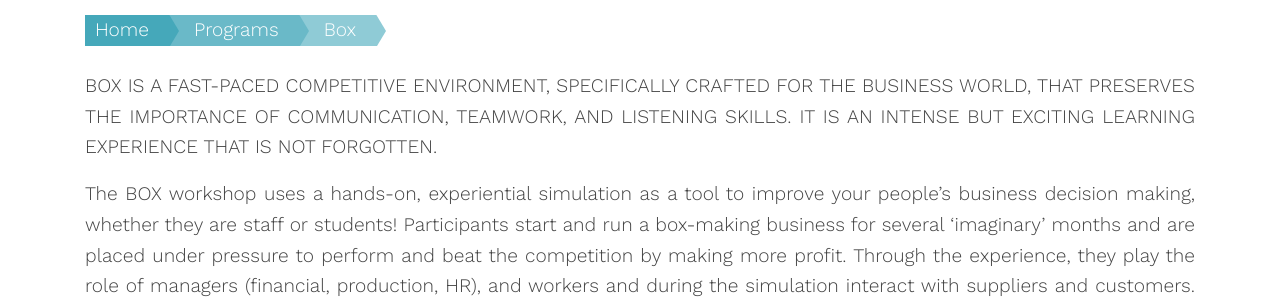
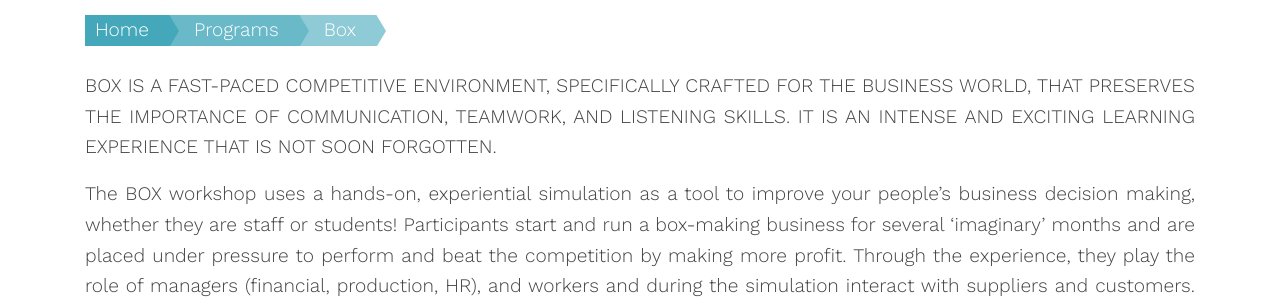
Before and after one commit to zac-heisey/team-business, a Jekyll site: the page built from _pages/box.md, in a window 1280 px wide and 900 px high, scrolled down 636 px. Shown: the part 186-486 px from the top of the window. Built offline with Jekyll 4.4.1, drawn with Linux system fonts in a browser that asks for light colours.

Commit message:
Update from Forestry.io Lara Azzam updated _pages/box.md

```diff
--- a/_pages/box.md
+++ b/_pages/box.md
@@ -14,7 +14,7 @@ intro-2: Transform your people from thinking like an ‘employee’ to thinking
   really takes to start and build a business.
 
 ---
-BOX IS A FAST-PACED COMPETITIVE ENVIRONMENT, SPECIFICALLY CRAFTED FOR THE BUSINESS WORLD, THAT PRESERVES THE IMPORTANCE OF COMMUNICATION, TEAMWORK, AND LISTENING SKILLS. IT IS AN INTENSE BUT EXCITING LEARNING EXPERIENCE THAT IS NOT FORGOTTEN.
+BOX IS A FAST-PACED COMPETITIVE ENVIRONMENT, SPECIFICALLY CRAFTED FOR THE BUSINESS WORLD, THAT PRESERVES THE IMPORTANCE OF COMMUNICATION, TEAMWORK, AND LISTENING SKILLS. IT IS AN INTENSE AND EXCITING LEARNING EXPERIENCE THAT IS NOT SOON FORGOTTEN.
 
 The BOX workshop uses a hands-on, experiential simulation as a tool to improve your people's business decision making, whether they are staff or students! Participants start and run a box-making business for several 'imaginary' months and are placed under pressure to perform and beat the competition by making more profit. Through the experience, they play the role of managers (financial, production, HR), and workers and during the simulation interact with suppliers and customers.  In many cases, they need to accomplish their objective or task by influencing others. We create a fun, yet pressure-filled environment, in which great learning occurs - business and behavioural.
 
```
